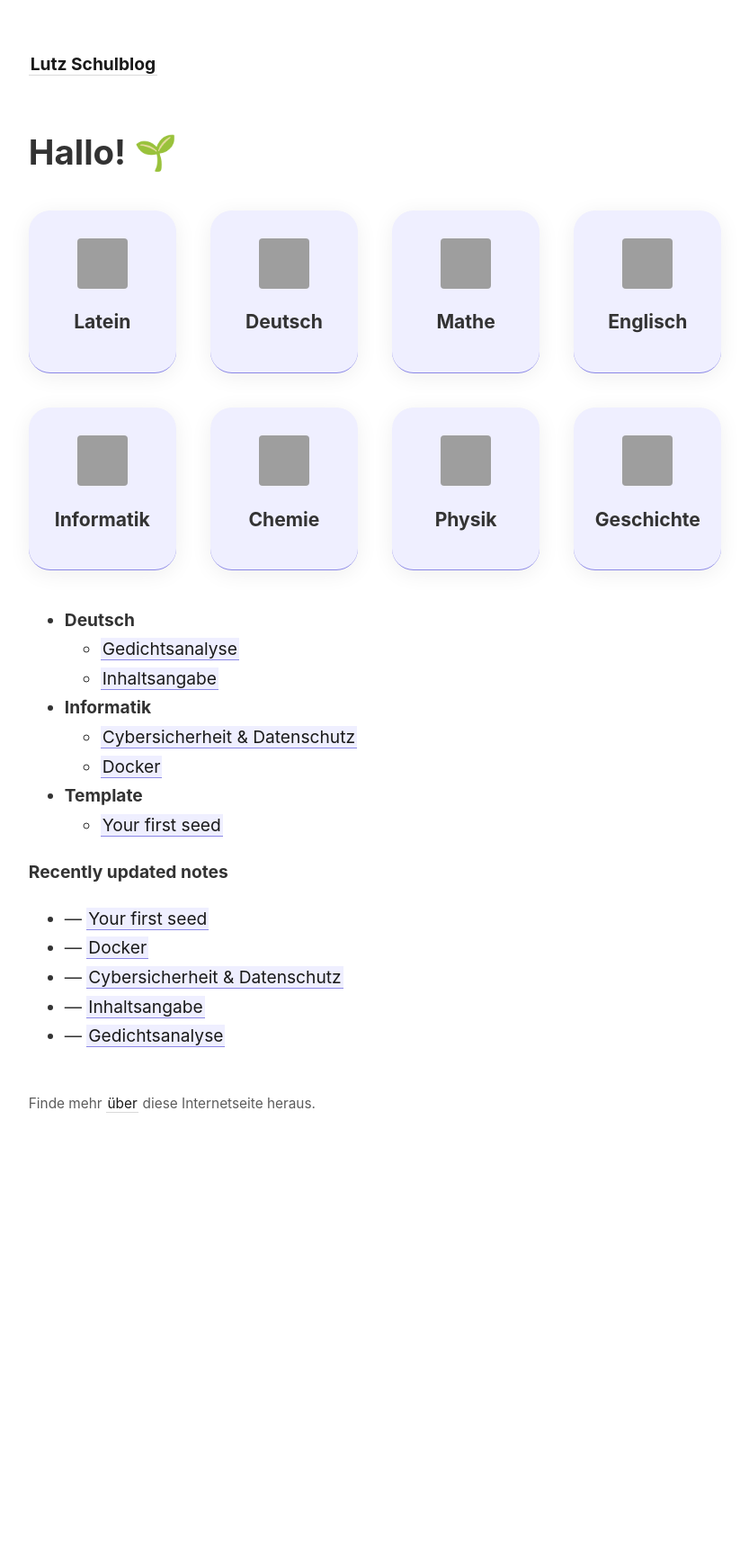
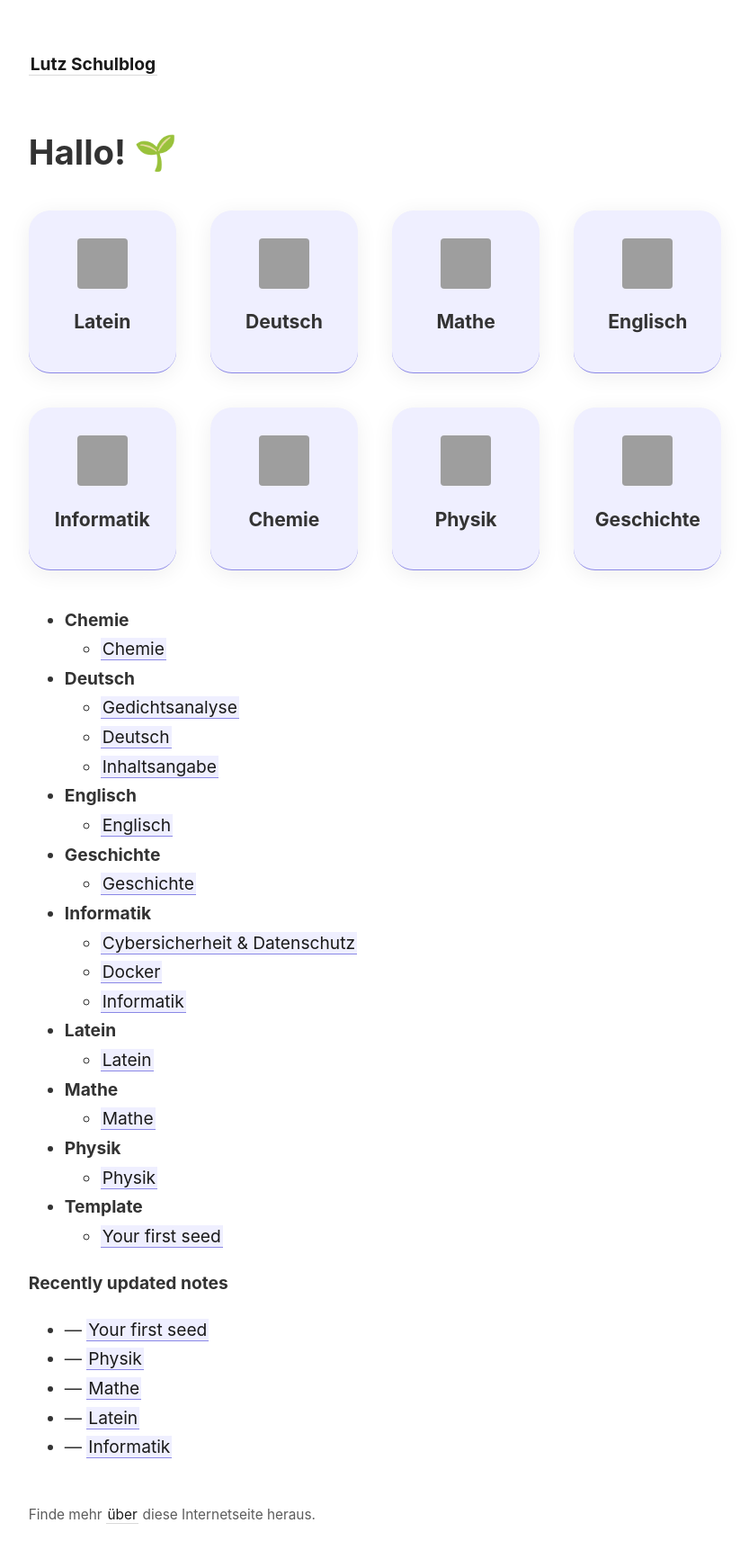
Before and after one commit to lutz-stu/school-blog, a Jekyll site: the page built from _pages/index.md, in a window 1280 px wide, cut to the strip 0-1764 px from the top of the page. Shown: the top 1733 px of the strip at 90% size, without its empty margins (45-878 px from the left). Built offline with Jekyll 4.4.1, drawn with Linux system fonts in a browser that asks for light colours; before the commit the page ends 1307 px from its top, so only the background shows below that; grey boxes are pictures that could not be loaded.

Commit message:
Add subject pages

```diff
--- /dev/null
+++ b/_notes/Chemie/index.md
@@ -0,0 +1,5 @@
+---
+layout: page
+title: Chemie
+permalink: /Chemie
+---
--- /dev/null
+++ b/_notes/Englisch/index.md
@@ -0,0 +1,5 @@
+---
+layout: page
+title: Englisch
+permalink: /Englisch
+---
--- /dev/null
+++ b/_notes/Geschichte/index.md
@@ -0,0 +1,5 @@
+---
+layout: page
+title: Geschichte
+permalink: /Geschichte
+---
--- /dev/null
+++ b/_notes/Informatik/index.md
@@ -0,0 +1,5 @@
+---
+layout: page
+title: Informatik
+permalink: /Informatik
+---
--- /dev/null
+++ b/_notes/Latein/index.md
@@ -0,0 +1,5 @@
+---
+layout: page
+title: Latein
+permalink: /Latein
+---
--- /dev/null
+++ b/_notes/Mathe/index.md
@@ -0,0 +1,5 @@
+---
+layout: page
+title: Mathe
+permalink: /Mathe
+---
--- /dev/null
+++ b/_notes/Physik/index.md
@@ -0,0 +1,5 @@
+---
+layout: page
+title: Physik
+permalink: /Physik
+---
--- a/_pages/index.md
+++ b/_pages/index.md
@@ -50,35 +50,35 @@ permalink: /
 </style>
 
 <div class="subject-grid">
-  <a class="subject-card internal-link" href="{{ site.baseurl }}/latein">
+  <a class="subject-card internal-link" href="{{ site.baseurl }}/Latein">
     <img src="https://cdn-icons-png.flaticon.com/512/2721/2721271.png" alt="Latein Icon"/>
     <div class="subject-title">Latein</div>
   </a>
-  <a class="subject-card internal-link" href="{{ site.baseurl }}/deutsch">
+  <a class="subject-card internal-link" href="{{ site.baseurl }}/Deutsch">
     <img src="https://cdn-icons-png.flaticon.com/512/2721/2721266.png" alt="Deutsch Icon"/>
     <div class="subject-title">Deutsch</div>
   </a>
-  <a class="subject-card internal-link" href="{{ site.baseurl }}/mathe">
+  <a class="subject-card internal-link" href="{{ site.baseurl }}/Mathe">
     <img src="https://cdn-icons-png.flaticon.com/512/2721/2721275.png" alt="Mathe Icon"/>
     <div class="subject-title">Mathe</div>
   </a>
-  <a class="subject-card internal-link" href="{{ site.baseurl }}/englisch">
+  <a class="subject-card internal-link" href="{{ site.baseurl }}/Englisch">
     <img src="https://cdn-icons-png.flaticon.com/512/2721/2721273.png" alt="Englisch Icon"/>
     <div class="subject-title">Englisch</div>
   </a>
-  <a class="subject-card internal-link" href="{{ site.baseurl }}/informatik">
+  <a class="subject-card internal-link" href="{{ site.baseurl }}/Informatik">
     <img src="https://cdn-icons-png.flaticon.com/512/2721/2721277.png" alt="Informatik Icon"/>
     <div class="subject-title">Informatik</div>
   </a>
-  <a class="subject-card internal-link" href="{{ site.baseurl }}/chemie">
+  <a class="subject-card internal-link" href="{{ site.baseurl }}/Chemie">
     <img src="https://cdn-icons-png.flaticon.com/512/2721/2721281.png" alt="Chemie Icon"/>
     <div class="subject-title">Chemie</div>
   </a>
-  <a class="subject-card internal-link" href="{{ site.baseurl }}/physik">
+  <a class="subject-card internal-link" href="{{ site.baseurl }}/Physik">
     <img src="https://cdn-icons-png.flaticon.com/512/2721/2721267.png" alt="Physik Icon"/>
     <div class="subject-title">Physik</div>
   </a>
-  <a class="subject-card internal-link" href="{{ site.baseurl }}/geschichte">
+  <a class="subject-card internal-link" href="{{ site.baseurl }}/Geschichte">
     <img src="https://cdn-icons-png.flaticon.com/512/2721/2721274.png" alt="Geschichte Icon"/>
     <div class="subject-title">Geschichte</div>
   </a>
```
Also changed, not shown: _notes/Deutsch/index.md (added, +5 -0 lines).
